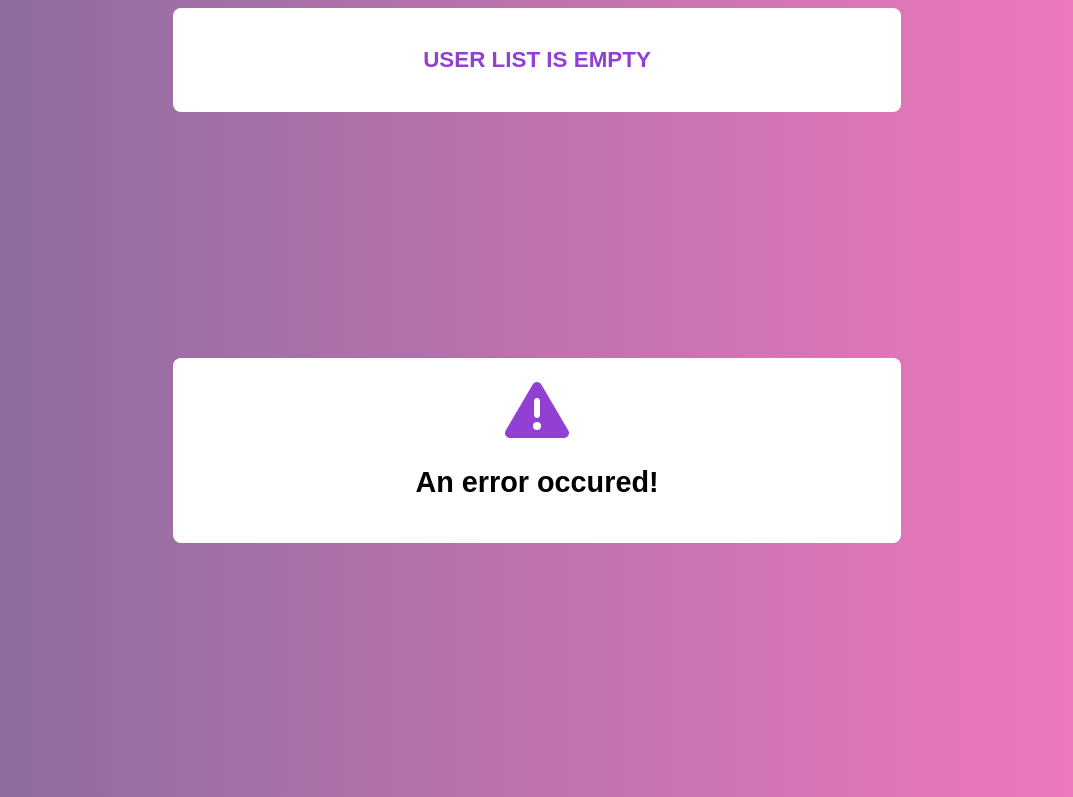
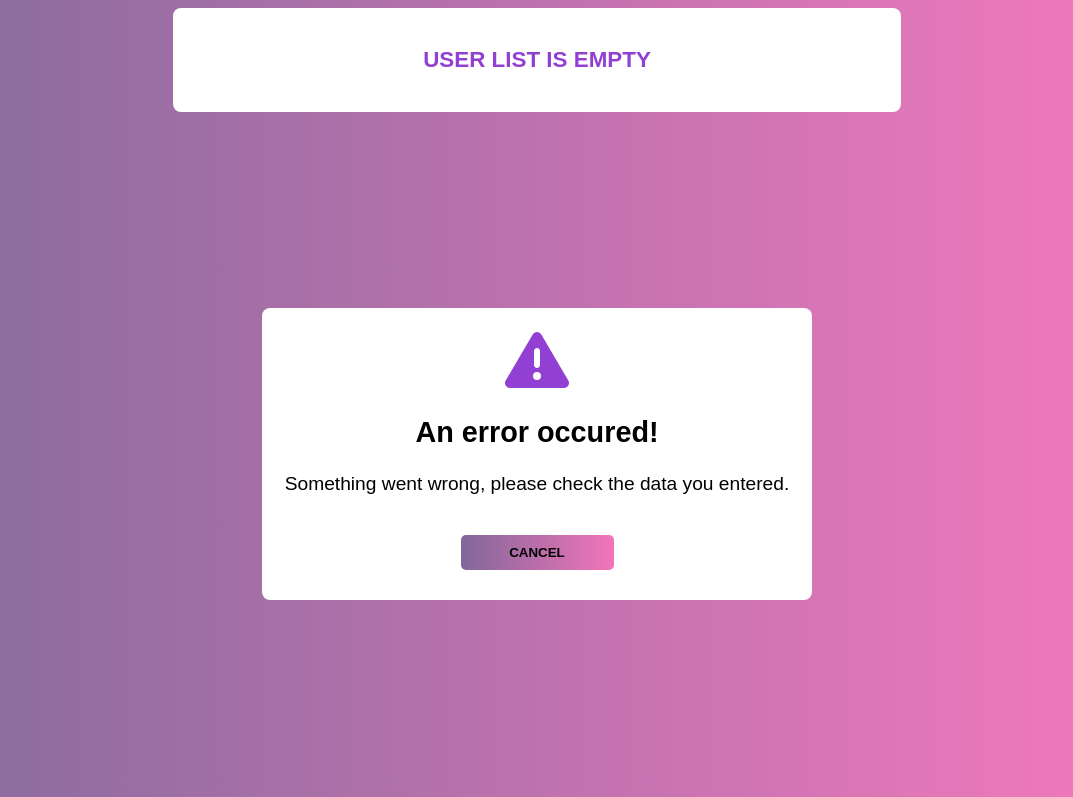
Before and after one commit to gabatk/age-form, a React (Create React App) app: page / in a window 1280 px wide. Shown: the part 492-1289 px from the top of the page, without its empty margins (103-1176 px from the left). Built offline with nearby package versions, Linux system fonts and the light colour scheme.

Commit message:
ErrorModal created.

```diff
--- a/src/component/Box.js
+++ b/src/component/Box.js
@@ -2,7 +2,7 @@ import React from 'react';
 import './Box.css';
 
 const Box = props => {
-	return <div className='box'>{props.children}</div>;
+	return <div className={`${'box'} ${props.className}`}>{props.children}</div>;
 };
 
 export default Box;
--- a/src/component/Button.css
+++ b/src/component/Button.css
@@ -2,6 +2,7 @@
     position: relative;
     overflow: hidden;
     display: block;
+    min-width: 100px;
     width: 30%;
     padding: 10px 20px;
     margin: 40px auto 10px auto ;
--- a/src/component/ErrorModal.css
+++ b/src/component/ErrorModal.css
@@ -1,7 +1,16 @@
 .fa-icon {
     font-size: 4rem;
+}
+
+.error-box {
+    max-width: 550px;
+    margin: 0 auto;
 }
 
 .error-title {
     font-size: 1.8rem;
 }
+
+.error-text {
+    font-size: 1.2rem;
+}
--- a/src/component/ErrorModal.js
+++ b/src/component/ErrorModal.js
@@ -1,16 +1,19 @@
 import React from 'react';
 import Box from './Box';
+import Button from './Button';
 import './ErrorModal.css';
 import { FontAwesomeIcon } from '@fortawesome/react-fontawesome';
 import { faTriangleExclamation } from '@fortawesome/free-solid-svg-icons'
 
 const ErrorModal = () => {
 	return (
-		<Box>
+		<Box className='error-box'>
 			<div>
             <FontAwesomeIcon icon={faTriangleExclamation} style={{color: "#9140d3",}} className='fa-icon'/>
 			</div>
 			<h2 className='error-title'>An error occured!</h2>
+            <p className='error-text'>Something went wrong, please check the data you entered.</p>
+            <Button>Cancel</Button>
 		</Box>
 	);
 };
--- a/src/component/FormPanel.js
+++ b/src/component/FormPanel.js
@@ -35,7 +35,7 @@ const FormPanel = props => {
 	};
 
 	return (
-		<Box>
+		<Box className=''>
 			<AppHeader />
 			<form onSubmit={submitFormHandler} className='form__box'>
 				<label htmlFor='username' className='form__label'>
```
